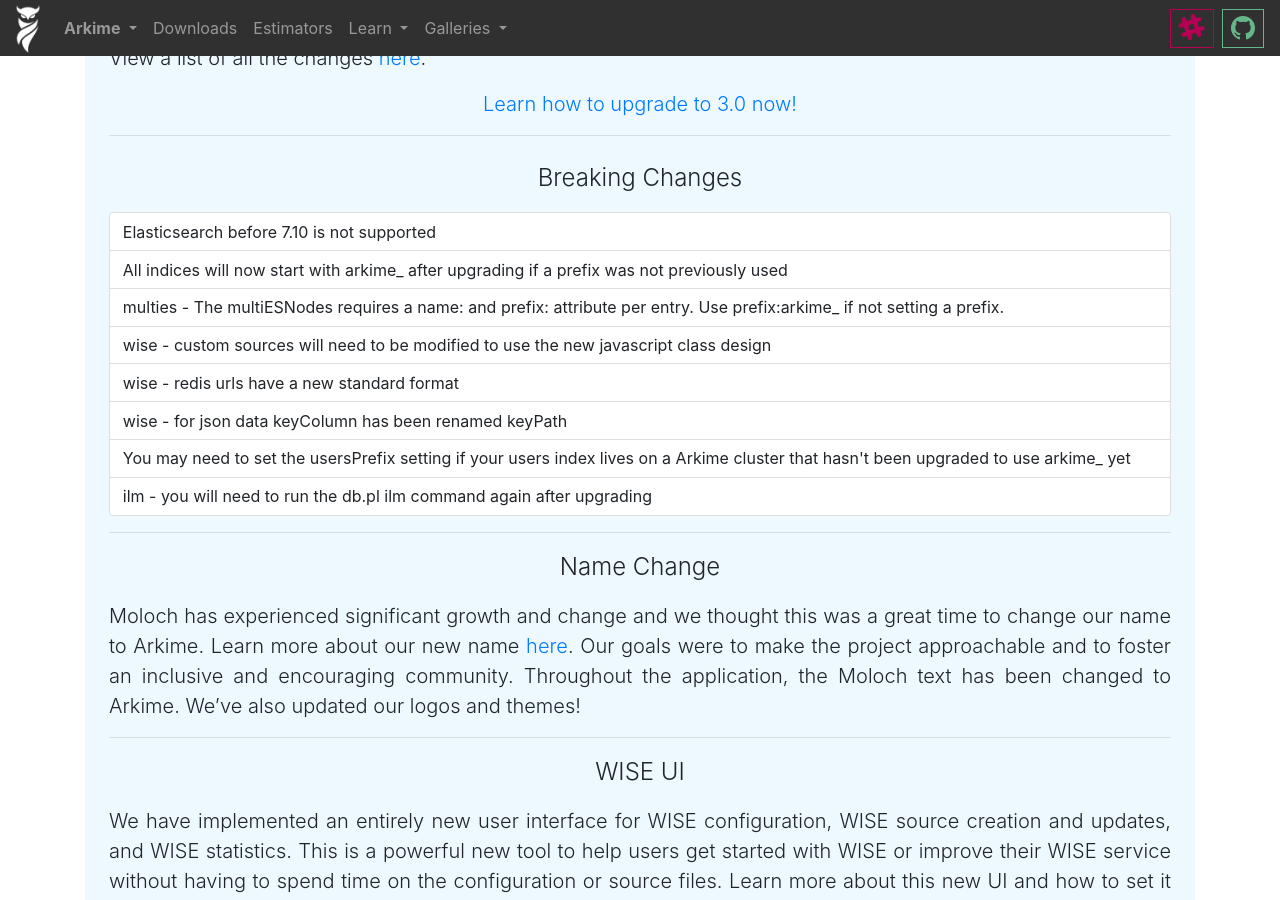
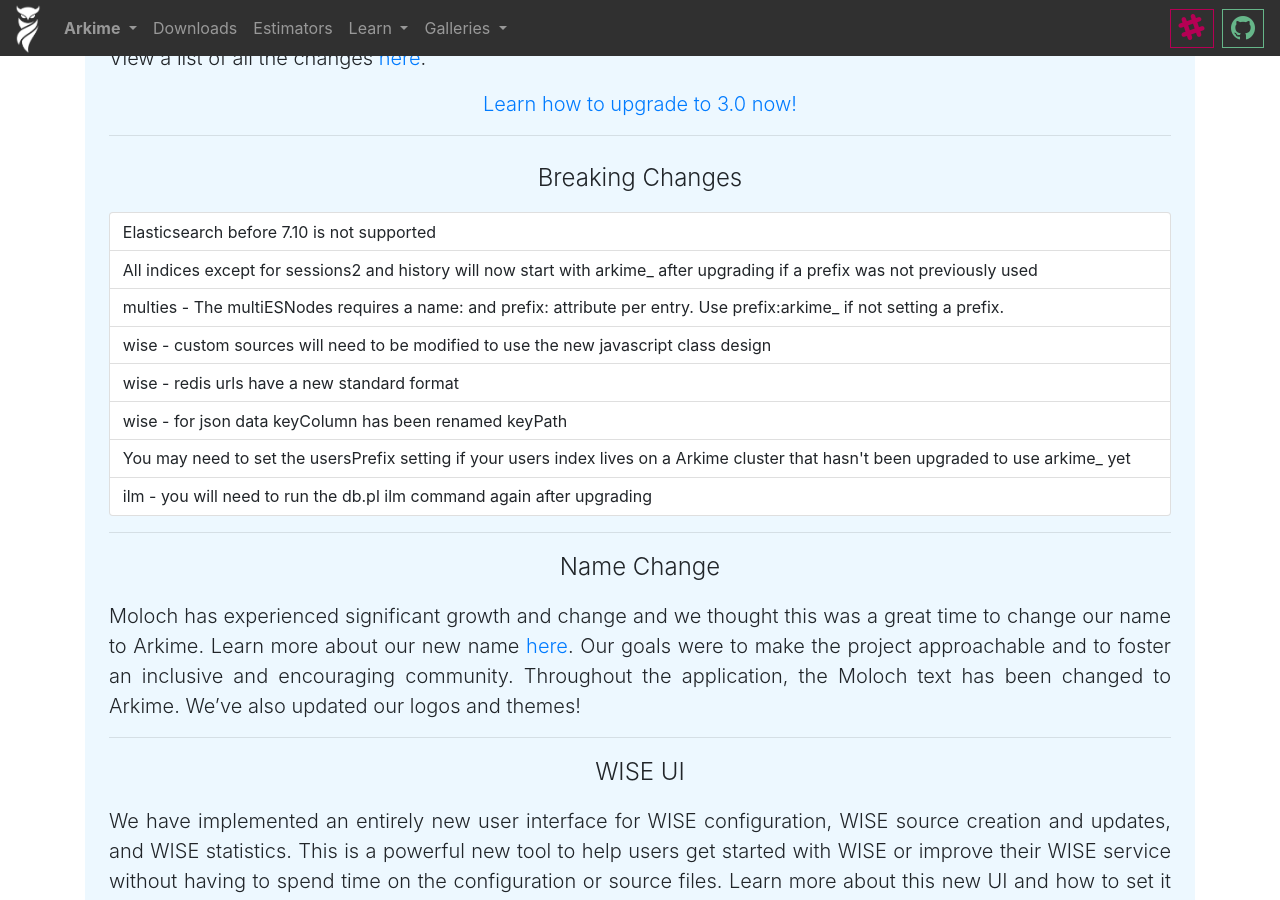
Before and after one commit to arkime/arkimeweb, a Jekyll site: the page built from v3release.html, in a window 1280 px wide and 900 px high, scrolled down 393 px. Built offline with Jekyll 4.4.1, drawn with Linux system fonts in a browser that asks for light colours.

Commit message:
clarify arkime_ maybe

```diff
--- a/v3release.html
+++ b/v3release.html
@@ -92,7 +92,7 @@
             <p class="lead text-justify">
               <ul class="list-group list-group-sm">
                 <li class="list-group-item">Elasticsearch before 7.10 is not supported</li>
-                <li class="list-group-item">All indices will now start with arkime_ after upgrading if a prefix was not previously used</li>
+                <li class="list-group-item">All indices except for sessions2 and history will now start with arkime_ after upgrading if a prefix was not previously used</li>
                 <li class="list-group-item">multies - The multiESNodes requires a name: and prefix: attribute per entry. Use prefix:arkime_ if not setting a prefix.</li>
                 <li class="list-group-item">wise - custom sources will need to be modified to use the new javascript class design</li>
                 <li class="list-group-item">wise - redis urls have a new standard format</li>
```
